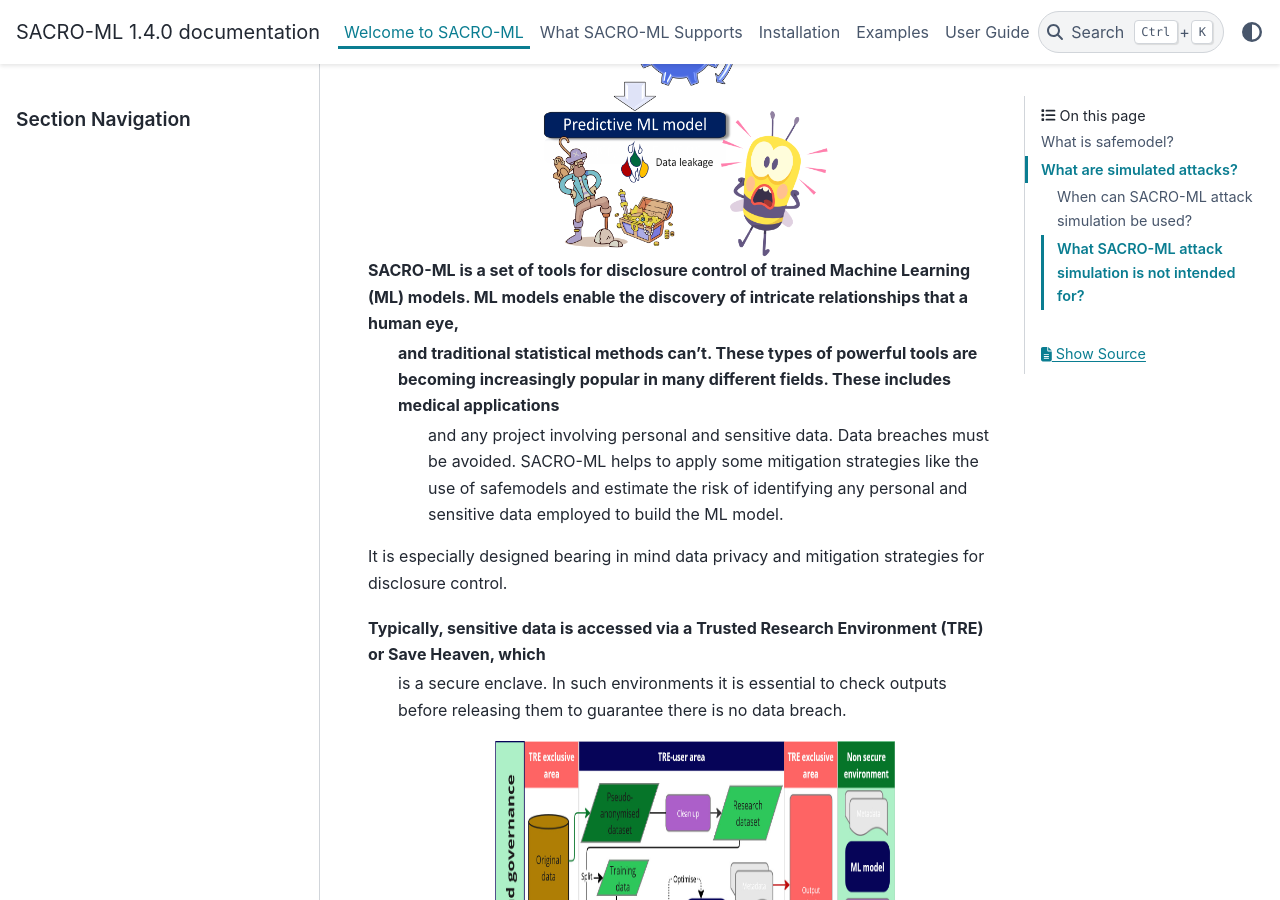
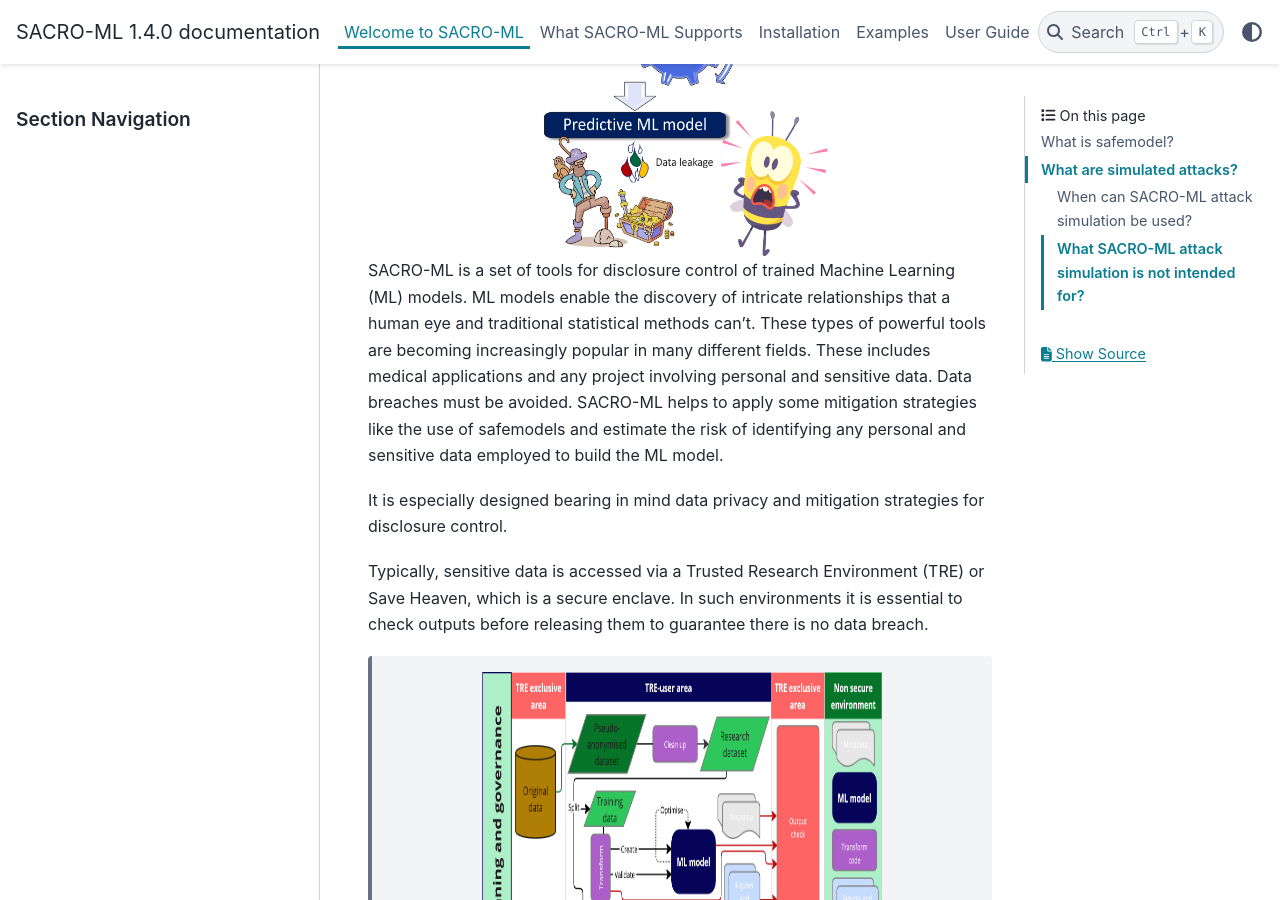
Before and after one commit to AI-SDC/SACRO-ML, a Sphinx documentation site: the page built from docs/source/introduction.rst, in a window 1280 px wide and 900 px high, scrolled down 302 px. Built offline with Sphinx 7.4.7 and the PyData theme 0.15.4, drawn with Linux system fonts in a browser that asks for light colours; pages that are not in the unit, such as notebooks, are missing from menus.

```diff
--- a/docs/source/introduction.rst
+++ b/docs/source/introduction.rst
@@ -8,16 +8,11 @@ Welcome to SACRO-ML
     :height: 350px
     :alt: Data breaches of sensitive and personal data must be avoided.
 
-SACRO-ML is a set of tools for disclosure control of trained Machine Learning (ML) models. ML models enable the discovery of intricate relationships that a human eye,
- and traditional statistical methods can’t. These types of powerful tools are becoming increasingly popular in many different fields. These includes medical applications
-  and any project involving personal and sensitive data. Data breaches must be avoided. SACRO-ML helps to apply some mitigation strategies like the use of safemodels and
-  estimate the risk of identifying any personal and sensitive data employed to build the ML model.
+SACRO-ML is a set of tools for disclosure control of trained Machine Learning (ML) models. ML models enable the discovery of intricate relationships that a human eye and traditional statistical methods can’t. These types of powerful tools are becoming increasingly popular in many different fields. These includes medical applications and any project involving personal and sensitive data. Data breaches must be avoided. SACRO-ML helps to apply some mitigation strategies like the use of safemodels and estimate the risk of identifying any personal and sensitive data employed to build the ML model.
 
 It is especially designed bearing in mind data privacy and mitigation strategies for disclosure control.
 
-Typically, sensitive data is accessed via a Trusted Research Environment (TRE) or Save Heaven, which
- is a secure enclave. In such environments it is essential to check outputs before releasing them to
- guarantee there is no data breach.
+Typically, sensitive data is accessed via a Trusted Research Environment (TRE) or Save Heaven, which is a secure enclave. In such environments it is essential to check outputs before releasing them to guarantee there is no data breach.
 
  .. image:: images/TRE-project-outputcheck-overview.jpg
     :width: 400px
```
